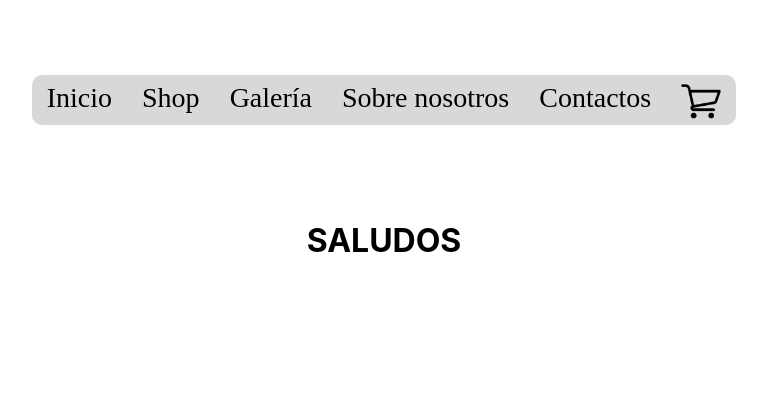
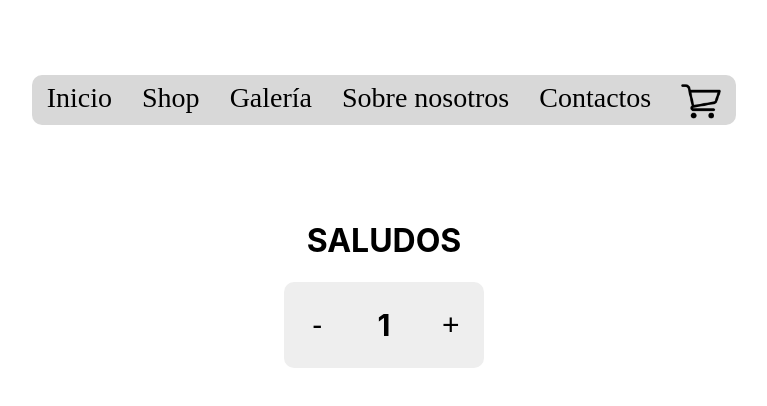
Before and after one commit to kekebargallo/Ezequiel-Bargallo, a React (Create React App) app: page / in a window 1280 px wide. Shown: the top 406 px of the page, without its empty margins (256-1023 px from the left). Built offline with nearby package versions, Linux system fonts and the light colour scheme.

Commit message:
contador

```diff
--- a/src/App.js
+++ b/src/App.js
@@ -2,6 +2,7 @@ import logo from './logo.svg';
 import './App.css';
 import NavBar from './components/NavBar/NavBar.jsx';
 import ItemListContainer from './components/ItemListContainer/ItemListContainer';
+import ItemCount from './components/ItemCount/ItemCount';
 
 function App() {
   return (
@@ -9,6 +10,9 @@ function App() {
       <NavBar />
       <ItemListContainer
       greeting="SALUDOS" />
+      <ItemCount
+      stock={3}
+      initial={1}/>
     </div>
   );
 }
--- a/src/components/CartWidget/CartWidget.js
+++ b/src/components/CartWidget/CartWidget.js
@@ -1,4 +1,4 @@
-import cart from '../Assets/carrito.png'
+import cart from '../Assets/cart.png'
 
 const CartWidget = () => {
   return (
--- /dev/null
+++ b/src/components/ItemCount/ItemCount.js
@@ -0,0 +1,25 @@
+import './ItemCount.styles.css';
+import { useState } from 'react';
+
+const ItemCount = ( {stock, initial}) => {
+
+    const [contador, setContador] = useState(initial)
+
+    const increase = () => {
+        contador < 3 && setContador(contador + 1);
+    };
+
+    const decrease = () => {
+        contador > 1 && setContador(contador - 1);
+    };
+
+  return (
+    <div className='countContainer'>
+        <button onClick={decrease} className='decreaseCounter'>-</button>
+        <h2 className='numberCounter'>{contador}</h2>
+        <button onClick={increase} className='increaseCounter'>+</button>
+    </div>
+  )
+}
+
+export default ItemCount;
--- /dev/null
+++ b/src/components/ItemCount/ItemCount.styles.css
@@ -0,0 +1,48 @@
+.countContainer{
+    display: grid;
+    margin: 0 auto;
+    width: 200px;
+    justify-content: center;
+    grid-template-columns: repeat(3, 1fr);
+    grid-template-areas: "decrease number increase";
+    background-color: rgb(238, 238, 238);
+    border-radius: 10px;
+    overflow: hidden;
+}
+
+.decreaseCounter{
+    grid-area: decrease;
+    height: max-content;
+    width: max-content;
+    align-self: center;
+    justify-self: center;
+    font-size: 30px;
+    padding: 0;
+    background-color: rgb(238, 238, 238);
+    border: none;
+}
+
+.decreaseCounter:hover {
+    transform: scale(2, 1.2);
+}
+
+.numberCounter{
+    grid-area: number;
+    font-size: 30px;
+}
+
+.increaseCounter{
+    grid-area: increase;
+    height: max-content;
+    width: max-content;
+    justify-self: center;
+    align-self: center;
+    font-size: 30px;
+    padding: 0;
+    border: none;
+    background-color: rgb(238, 238, 238);
+}
+
+.increaseCounter:hover {
+    transform: scale(1.4, 1.4);
+}
```
Also changed, not shown: src/components/Assets/cart.png (renamed from src/components/Assets/carrito.png).
